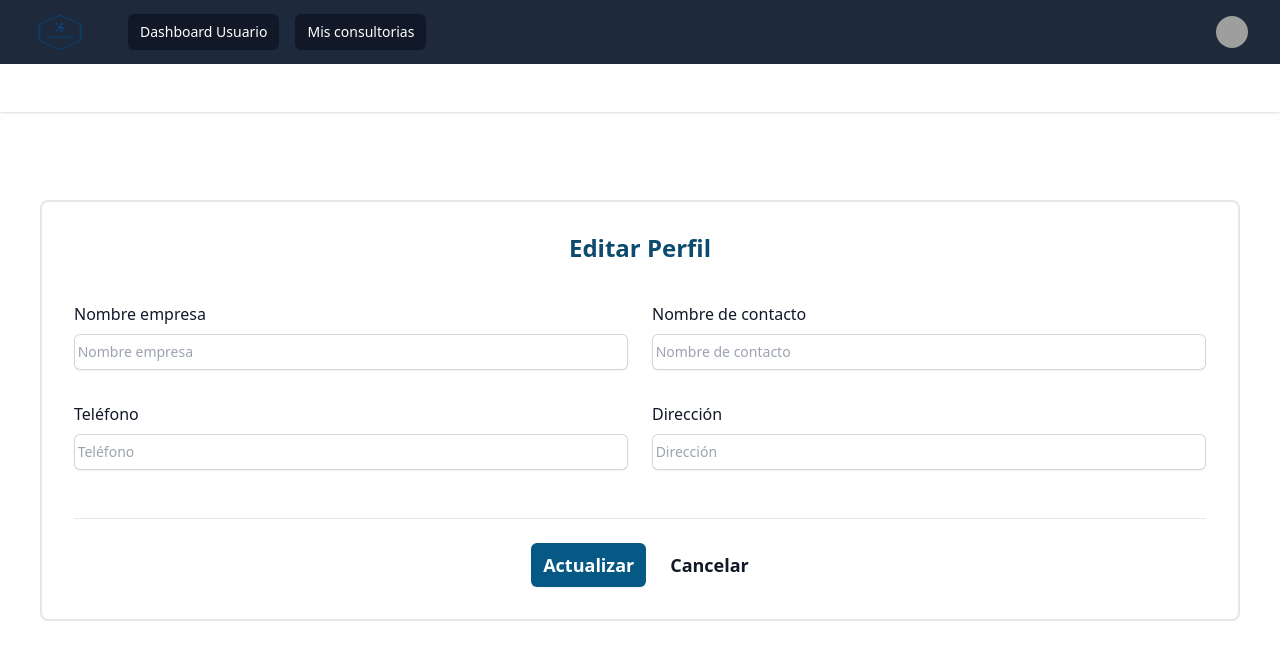
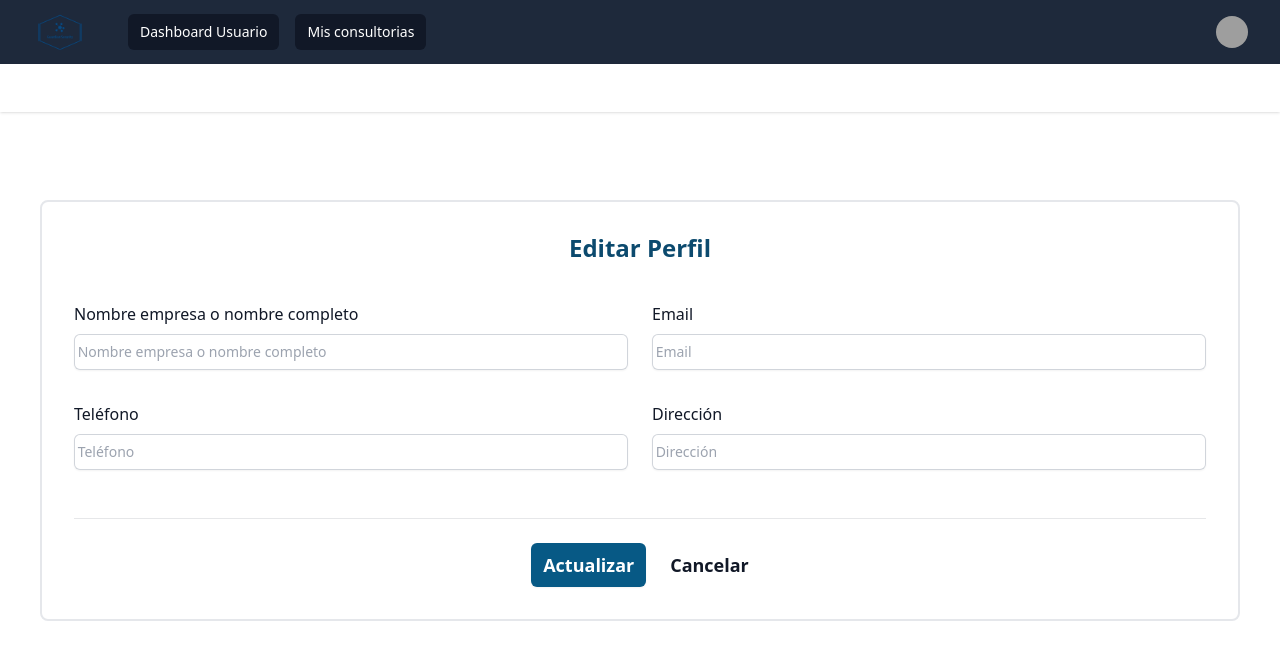
Before and after one commit to PVARGASM1/Guardian_Security_APP, a Next.js app: page /dashboard_user in a window 1280 px wide. Shown: the top 660 px of the page. Built offline with nearby package versions, Linux system fonts and the light colour scheme; grey boxes are pictures that could not be loaded.

Commit message:
Login and Register is works after that router profile with UserData

```diff
--- a/src/components/Dashborad/index.jsx
+++ b/src/components/Dashborad/index.jsx
@@ -92,7 +92,7 @@ const DashboardUser = ({title}) => {
                             {userNavigation.map((item) => (
                               <Menu.Item key={item.name}>
                                 {({ active }) => (
-                                  <a
+                                  <Link
                                     href={item.href}
                                     className={classNames(
                                       active ? 'bg-gray-100' : '',
@@ -100,7 +100,7 @@ const DashboardUser = ({title}) => {
                                     )}
                                   >
                                     {item.name}
-                                  </a>
+                                  </Link>
                                 )}
                               </Menu.Item>
                             ))}
@@ -110,7 +110,7 @@ const DashboardUser = ({title}) => {
                     </div>
                   </div>
                   <div className="-mr-2 flex md:hidden">
-                    {/* Mobile menu button */}
+
                     <Disclosure.Button className="relative inline-flex items-center justify-center rounded-md bg-gray-800 p-2 text-gray-400 hover:bg-gray-700 hover:text-white focus:outline-none focus:ring-2 focus:ring-white focus:ring-offset-2 focus:ring-offset-gray-800">
                       <span className="absolute -inset-0.5" />
                       <span className="sr-only">Open main menu</span>
--- a/src/components/Profile/index.jsx
+++ b/src/components/Profile/index.jsx
@@ -1,10 +1,13 @@
-import React from 'react'
+import { useRouter } from "next/router";
 
 
 const Profile = () => {
   const handleSubmit = (e) => {
     e.preventDefault();
   };
+
+  const router = useRouter();
+  const { name, email } = router.query;
 
   return (
     <div>
@@ -19,14 +22,15 @@ const Profile = () => {
           <div className="mt-10 grid grid-cols-1 flex content-center gap-x-6 gap-y-8 sm:grid-cols-8">
           <div className="sm:col-span-4">
               <label htmlFor="empresa" className="block text-base font-medium leading-6 text-gray-900">
-                Nombre empresa
+                Nombre empresa o nombre completo
               </label>
               <div className="mt-2">
                 <input
+                  value={name}
                   id="empresa"
                   name="empresa"
                   type="empresa"
-                  placeholder=" Nombre empresa"
+                  placeholder=" Nombre empresa o nombre completo"
                   autoComplete="empresa"
                   className="block w-full rounded-md border-0 py-1.5 text-gray-900 shadow-sm ring-1 ring-inset ring-gray-300 placeholder:text-gray-400 focus:ring-2 focus:ring-inset focus:ring-indigo-600 sm:text-sm sm:leading-6"
                 />
@@ -34,15 +38,16 @@ const Profile = () => {
             </div>
 
             <div className="sm:col-span-4">
-              <label htmlFor="name" className="block text-base font-medium leading-6 text-gray-900">
-                Nombre de contacto
+              <label htmlFor="email" className="block text-base font-medium leading-6 text-gray-900">
+                Email
               </label>
               <div className="mt-2">
                 <input
+                  value={email}
                   type="text"
-                  name="name"
-                  id="name"
-                  placeholder=" Nombre de contacto"
+                  name="email"
+                  id="email"
+                  placeholder=" Email"
                   autoComplete="given-name"
                   className="block w-full rounded-md border-0 py-1.5 text-gray-900 shadow-sm ring-1 ring-inset ring-gray-300 placeholder:text-gray-400 focus:ring-2 focus:ring-inset focus:ring-indigo-600 sm:text-sm sm:leading-6"
                 />
--- a/src/components/Register/index.jsx
+++ b/src/components/Register/index.jsx
@@ -2,6 +2,8 @@ import Image from "next/image";
 import Link from "next/link";
 import styles from '../Login/Login.module.css'
 import { useState } from "react"
+import { useRouter } from "next/router";
+
 
 
 const Register = () => {
@@ -19,6 +21,8 @@ const Register = () => {
       [name]: value,
     });
   }
+
+  const router = useRouter();
   //localhost:8080/api/user
 
   const handleSubmitRegister = async (e) => {
@@ -33,12 +37,17 @@ const Register = () => {
         body: JSON.stringify(newUser)
       }
       const response = await fetch('http://localhost:8080/api/user', fetchRegister)
-      console.log("response", response)
       const userRegister = await response.json()
 
-      localStorage.setItem('name', userRegister.name);
-      localStorage.setItem('email', userRegister.email);
+      const user = userRegister.user
 
+      console.log("response", user)
+
+      localStorage.setItem('name', user.name);
+      localStorage.setItem('email', user.email);
+      localStorage.setItem('password', user.password);
+
+      router.push(`/profile?name=${user.name}&email=${user.email}`)
 
     } catch(error) {
       console.log(error);
--- a/src/pages/login/index.js
+++ b/src/pages/login/index.js
@@ -23,7 +23,7 @@ const LoginPage = () => {
 
   const handleSubmitLogin = async (e) => {
     e.preventDefault();
-    console.log("user", user)
+
     try {
       const fetchLogin = {
         method: "POST",
@@ -34,13 +34,16 @@ const LoginPage = () => {
       }
       const result = await fetch('http://localhost:8080/auth/local/login', fetchLogin)
       const userLogged = await result.json()
+
+      const { profile, token } = userLogged
+
       console.log('result', userLogged)
 
-      localStorage.setItem('token', userLogged.token);
-      localStorage.setItem('name', userLogged.name);
-      localStorage.setItem('email', userLogged.email);
+      localStorage.setItem('token', token.token);
+      localStorage.setItem('name', profile.name);
+      localStorage.setItem('email', profile.email);
 
-      router.push(`/profile`)
+      router.push(`/profile?name=${profile.name}&email=${profile.email}`)
 
     } catch (error) {
       console.error(error);
```
